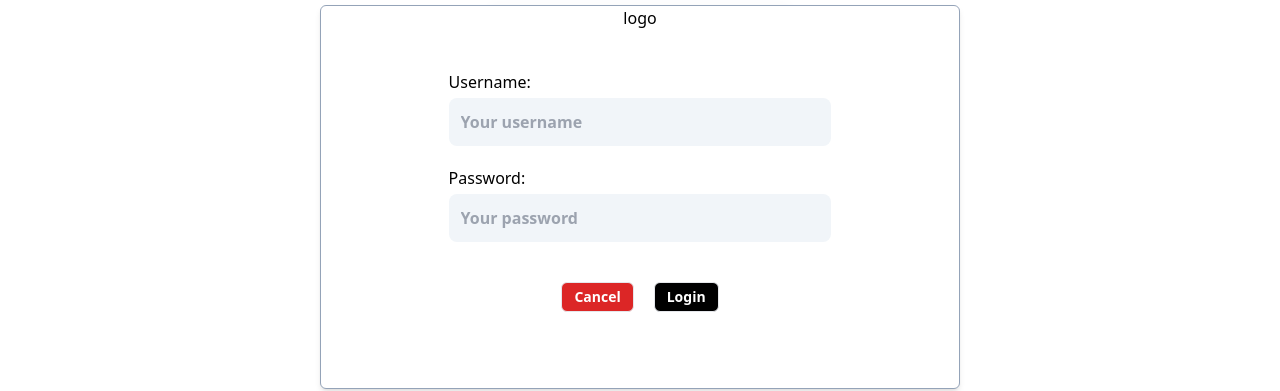
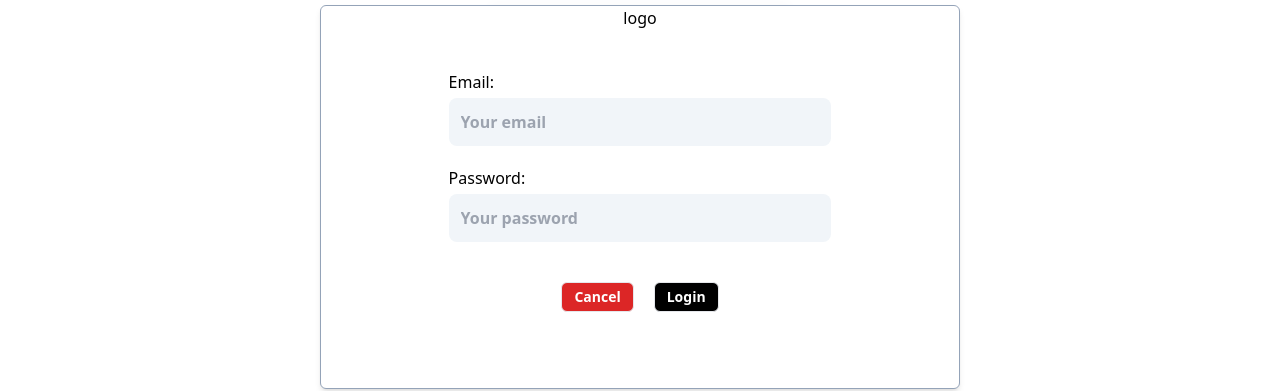
Before and after one commit to Bigchills/OAuth, a React (Vite) app: page / in a window 1280 px wide. Both pictures are taken after a click on the button "Sign in". Shown: the part 203-594 px from the top of the page. Built offline with nearby package versions, Linux system fonts and the light colour scheme.

Commit message:
login setup

```diff
--- a/src/components/Loginmodal.jsx
+++ b/src/components/Loginmodal.jsx
@@ -1,35 +1,104 @@
-import React from 'react'
+import React, { useState } from 'react';
+import { useNavigate } from 'react-router-dom';
 
-const Loginmodal = ({closeModal}) => {
+const Loginmodal = ({ closeModal }) => {
+  const [email, setEmail] = useState('');
+  const [password, setPassword] = useState('');
+  const [error, setError] = useState('');
+  const navigate = useNavigate();
+
+  const handleSubmit = async (e) => {
+    e.preventDefault();
+
+    const loginData = {
+      email,
+      password,
+    };
+
+    try {
+      const response = await fetch('https://roomie-app-1.onrender.com/login', {
+        method: 'POST',
+        headers: {
+          'Content-Type': 'application/json',
+        },
+        body: JSON.stringify(loginData),
+      });
+
+      if (!response.ok) {
+        const errorData = await response.json();
+        console.error('Login error details:', errorData);
+        throw new Error(errorData.error || 'Failed to log in');
+      }
+
+      const data = await response.json();
+      console.log('Login successful:', data);
+
+      // Store token in localStorage (optional)
+      localStorage.setItem('token', data.token);
+
+      // Redirect to the homepage
+      navigate('/home');
+    } catch (error) {
+      console.error('Error during login:', error.message);
+      setError(error.message);
+    }
+  };
 
   return (
-    <div className=" w-full h-full fixed py-5 top-0 backdrop-blur-sm flex justify-center items-center">
+    <div className="w-full h-full fixed py-5 top-0 backdrop-blur-sm flex justify-center items-center">
       <div className="w-full h-full md:h-96 shadow-md md:w-1/2 rounded-md border border-slate-400 z-10 bg-white font-semibold">
         <div className="font-medium text-center">
           <h2>logo</h2>
         </div>
 
-            <form action="">
-                <div className="flex flex-col w-3/5 mt-10 mx-auto space-y-1" >
-                    <label className="font-medium" htmlFor="">Username:</label>
-                    <input className=" bg-slate-100   rounded-lg p-3" placeholder='Your username' type="email" />
+        {error && <p style={{ color: 'red' }}>{error}</p>}
+
+        <form onSubmit={handleSubmit}>
+          <div className="flex flex-col w-3/5 mt-10 mx-auto space-y-1">
+            <label className="font-medium" htmlFor="email">Email:</label>
+            <input
+              id="email"
+              value={email}
+              onChange={(e) => setEmail(e.target.value)}
+              className="bg-slate-100 rounded-lg p-3"
+              placeholder="Your email"
+              type="email"
+              required
+            />
           </div>
 
           <div className="flex flex-col w-3/5 mx-auto space-y-1 mt-5 mb-10">
-                    <label className="font-medium" htmlFor="">Password:</label>
-                    <input className=" bg-slate-100   rounded-lg p-3" placeholder='Your password' type="password" name="" id="" />
+            <label className="font-medium" htmlFor="password">Password:</label>
+            <input
+              id="password"
+              value={password}
+              onChange={(e) => setPassword(e.target.value)}
+              className="bg-slate-100 rounded-lg p-3"
+              placeholder="Your password"
+              type="password"
+              required
+            />
           </div>
 
-                <div className=" w-1/2 flex mx-auto space-x-5 justify-center ">
-                    <button onClick={()=>{
-                    closeModal(false);
-                    }} className="border  bg-red-600 hover:bg-red-700 rounded-md text-white px-3 py-1 text-sm" >Cancel</button>
-                    <button className="border bg-black  hover:bg-slate-800 rounded-md text-white px-3 py-1 text-sm">Login</button>
+          <div className="w-1/2 flex mx-auto space-x-5 justify-center">
+            <button
+              type="button"
+              onClick={() => closeModal(false)}
+              className="border bg-red-600 hover:bg-red-700 rounded-md text-white px-3 py-1 text-sm"
+            >
+              Cancel
+            </button>
+            <button
+              type="submit"
+              className="border bg-black hover:bg-slate-800 rounded-md text-white px-3 py-1 text-sm"
+            >
+              Login
+            </button>
           </div>
         </form>
       </div>
     </div>
-  )
-}
+  );
+};
 
-export default Loginmodal
+export default Loginmodal;
```
Lines whose indentation alone changed are shown as unchanged.
